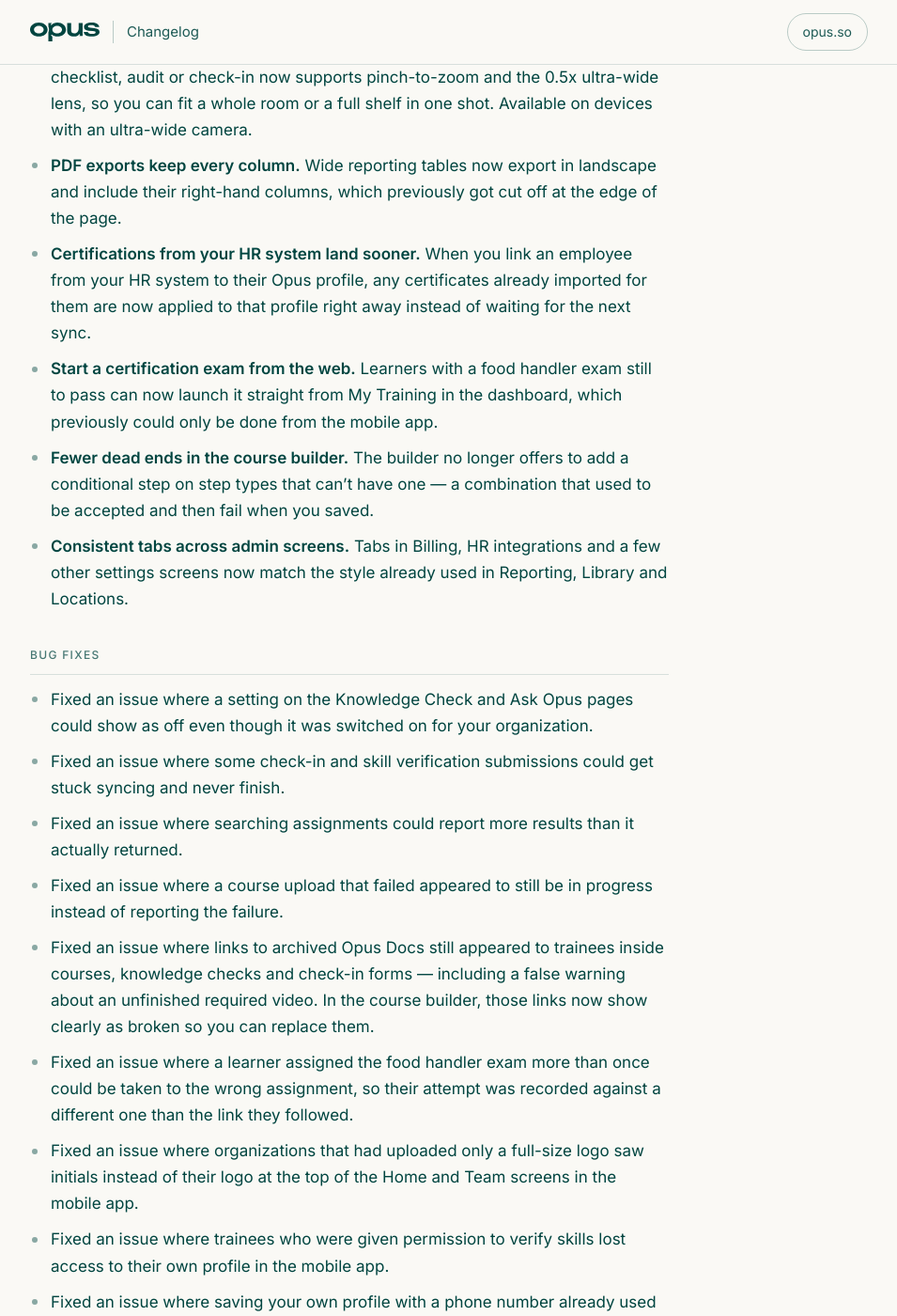
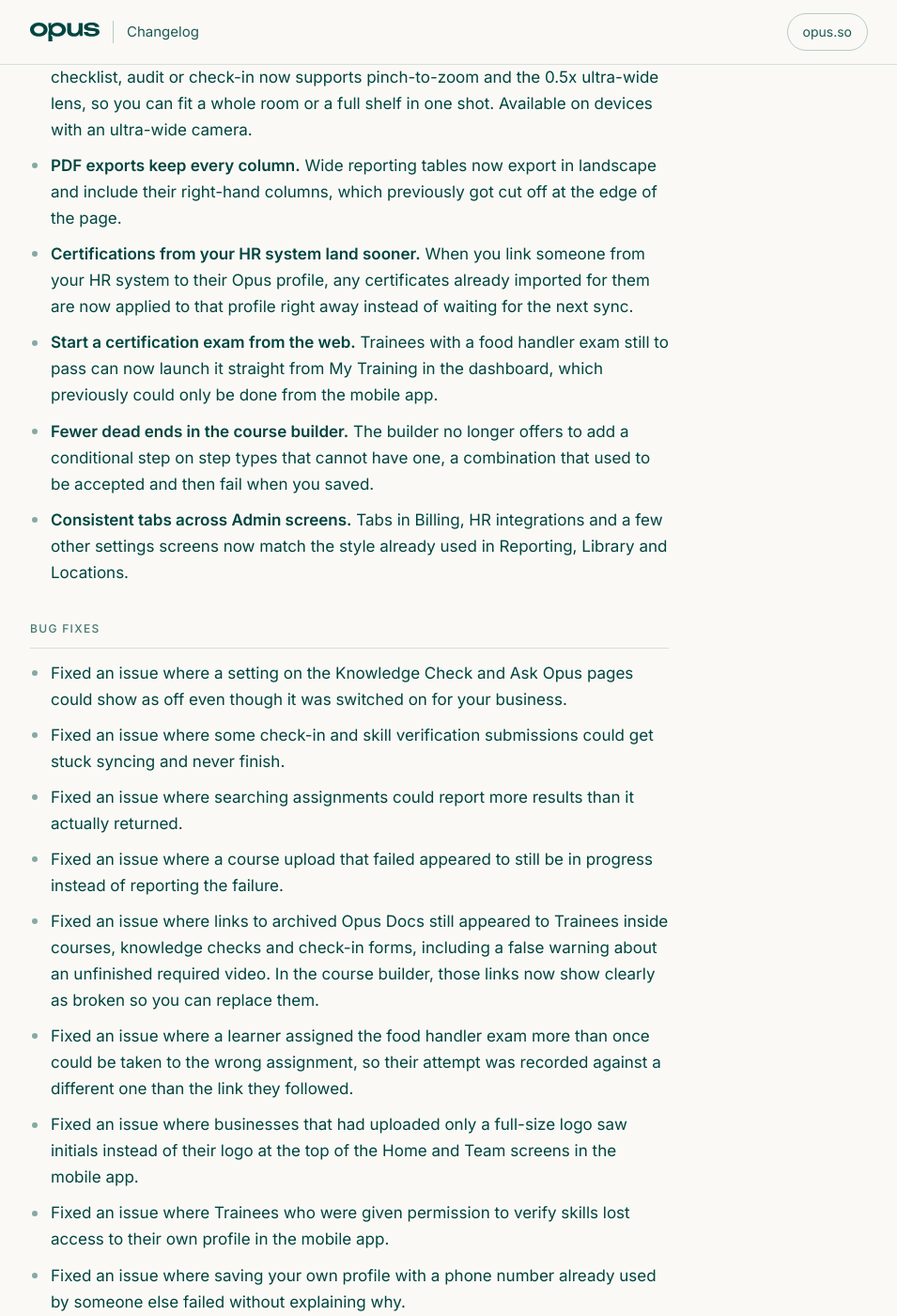
Before and after one commit to opus-training/changelog, a Jekyll site: the page built from _posts/2026-09-04-changelog.md, in a window 1280 px wide and 1400 px high, scrolled down 546 px. Shown: the whole window at 94% size, without its empty margins (162-1117 px from the left). Built offline with Jekyll 4.4.1, drawn with Linux system fonts in a browser that asks for light colours; some of the changed text lies outside the part shown.

Commit message:
Apply glossary and name Claude and ChatGPT on Sep 4 posts

```diff
--- a/_posts/2026-09-04-changelog.md
+++ b/_posts/2026-09-04-changelog.md
@@ -9,23 +9,23 @@
 
 ### Improvements
 
-- **Crop your photos as you upload them.** When you add a new profile photo in the mobile app, or a new logo for your organization in the dashboard, you can now crop it square before saving instead of hoping it lands well.
+- **Crop your photos as you upload them.** When you add a new profile photo in the mobile app, or a new logo for your business in the dashboard, you can now crop it square before saving instead of hoping it lands well.
 - **A wider lens and pinch-to-zoom in the app camera.** Taking photos for a checklist, audit or check-in now supports pinch-to-zoom and the 0.5x ultra-wide lens, so you can fit a whole room or a full shelf in one shot. Available on devices with an ultra-wide camera.
 - **PDF exports keep every column.** Wide reporting tables now export in landscape and include their right-hand columns, which previously got cut off at the edge of the page.
-- **Certifications from your HR system land sooner.** When you link an employee from your HR system to their Opus profile, any certificates already imported for them are now applied to that profile right away instead of waiting for the next sync.
-- **Start a certification exam from the web.** Learners with a food handler exam still to pass can now launch it straight from My Training in the dashboard, which previously could only be done from the mobile app.
-- **Fewer dead ends in the course builder.** The builder no longer offers to add a conditional step on step types that can't have one — a combination that used to be accepted and then fail when you saved.
-- **Consistent tabs across admin screens.** Tabs in Billing, HR integrations and a few other settings screens now match the style already used in Reporting, Library and Locations.
+- **Certifications from your HR system land sooner.** When you link someone from your HR system to their Opus profile, any certificates already imported for them are now applied to that profile right away instead of waiting for the next sync.
+- **Start a certification exam from the web.** Trainees with a food handler exam still to pass can now launch it straight from My Training in the dashboard, which previously could only be done from the mobile app.
+- **Fewer dead ends in the course builder.** The builder no longer offers to add a conditional step on step types that cannot have one, a combination that used to be accepted and then fail when you saved.
+- **Consistent tabs across Admin screens.** Tabs in Billing, HR integrations and a few other settings screens now match the style already used in Reporting, Library and Locations.
 
 ### Bug fixes
 
-- Fixed an issue where a setting on the Knowledge Check and Ask Opus pages could show as off even though it was switched on for your organization.
+- Fixed an issue where a setting on the Knowledge Check and Ask Opus pages could show as off even though it was switched on for your business.
 - Fixed an issue where some check-in and skill verification submissions could get stuck syncing and never finish.
 - Fixed an issue where searching assignments could report more results than it actually returned.
 - Fixed an issue where a course upload that failed appeared to still be in progress instead of reporting the failure.
-- Fixed an issue where links to archived Opus Docs still appeared to trainees inside courses, knowledge checks and check-in forms — including a false warning about an unfinished required video. In the course builder, those links now show clearly as broken so you can replace them.
+- Fixed an issue where links to archived Opus Docs still appeared to Trainees inside courses, knowledge checks and check-in forms, including a false warning about an unfinished required video. In the course builder, those links now show clearly as broken so you can replace them.
 - Fixed an issue where a learner assigned the food handler exam more than once could be taken to the wrong assignment, so their attempt was recorded against a different one than the link they followed.
-- Fixed an issue where organizations that had uploaded only a full-size logo saw initials instead of their logo at the top of the Home and Team screens in the mobile app.
-- Fixed an issue where trainees who were given permission to verify skills lost access to their own profile in the mobile app.
+- Fixed an issue where businesses that had uploaded only a full-size logo saw initials instead of their logo at the top of the Home and Team screens in the mobile app.
+- Fixed an issue where Trainees who were given permission to verify skills lost access to their own profile in the mobile app.
 - Fixed an issue where saving your own profile with a phone number already used by someone else failed without explaining why.
 - Fixed an issue in the media picker where your own library was unavailable when adding anything other than an image, and where picking a library file as a folder's cover image did nothing.
```
Also changed, not shown: _posts/2026-09-04-deeper-questions-in-your-ai-assistant.md (+9 -5 lines).
